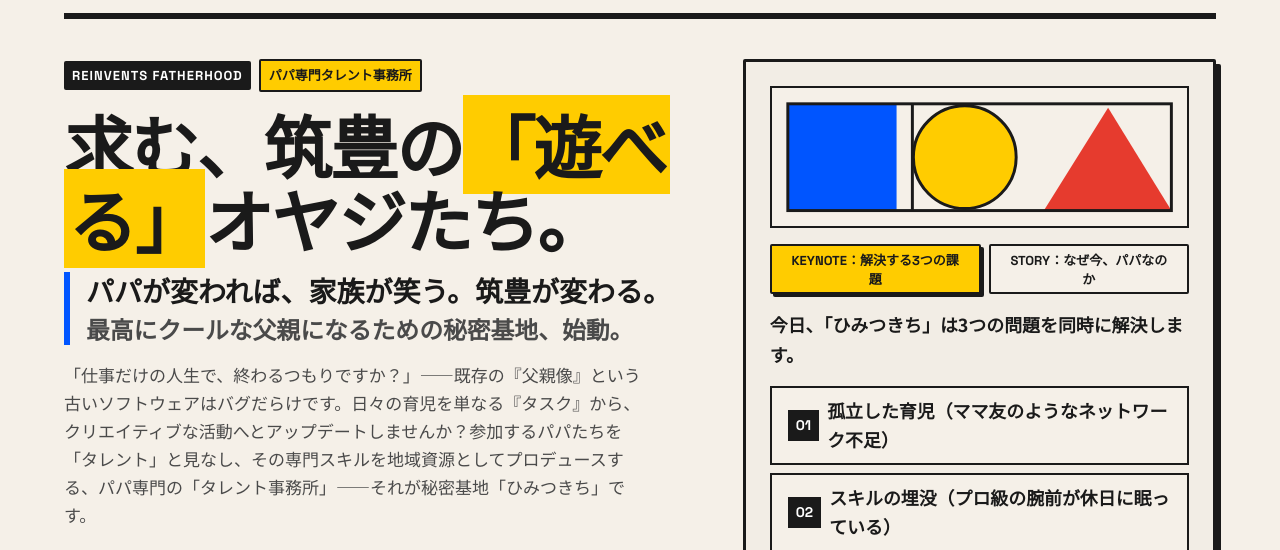
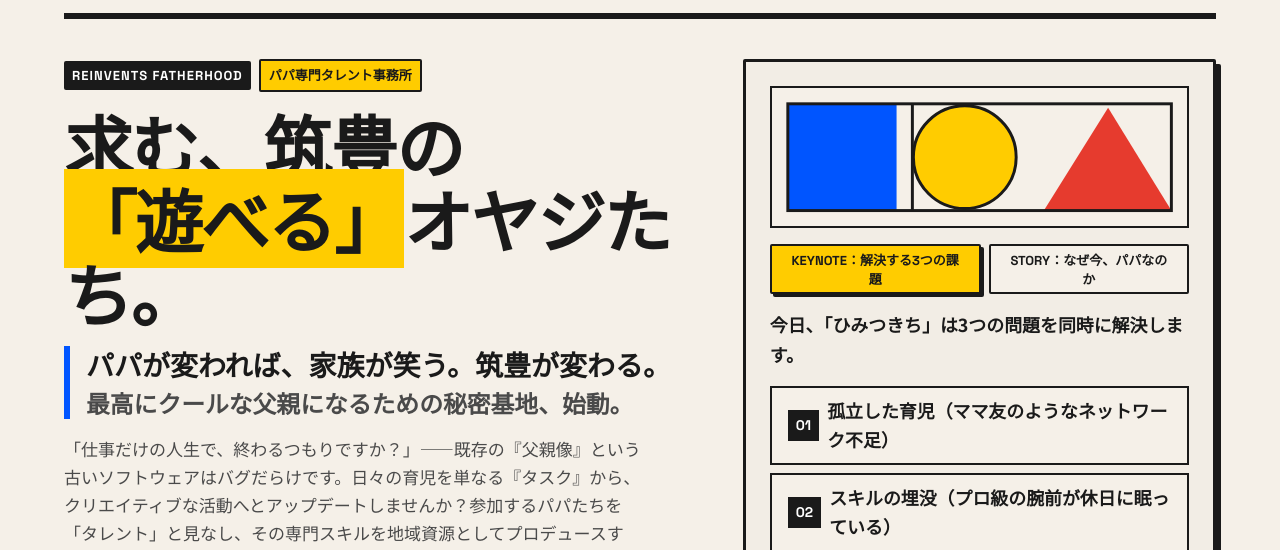
Before and after one commit to papamikkun-create/himitsukichi, a plain HTML site: page index.html in a window 1280 px wide. Shown: the part 71-621 px from the top of the page. Drawn offline with nearby package versions, Linux system fonts and the light colour scheme.

Commit message:
トップ見出しの「求む、筑豊の」の後ろに改行を追加

```diff
--- a/index.html
+++ b/index.html
@@ -1110,7 +1110,7 @@
             <span class="kicker-block">REINVENTS FATHERHOOD</span>
             <span class="kicker-block kicker-block-yellow kicker-jp">パパ専門タレント事務所</span>
           </div>
-          <h1 class="hero-title">求む、筑豊の<mark>「遊べる」</mark>オヤジたち。</h1>
+          <h1 class="hero-title">求む、筑豊の<br><mark>「遊べる」</mark>オヤジたち。</h1>
           <p class="hero-catchphrase">パパが変われば、家族が笑う。筑豊が変わる。<br><span style="font-size: 0.85em; color: var(--on-surface-variant);">最高にクールな父親になるための秘密基地、始動。</span></p>
           <p class="hero-lede">
             「仕事だけの人生で、終わるつもりですか？」——既存の『父親像』という古いソフトウェアはバグだらけです。日々の育児を単なる『タスク』から、クリエイティブな活動へとアップデートしませんか？参加するパパたちを「タレント」と見なし、その専門スキルを地域資源としてプロデュースする、パパ専門の「タレント事務所」——それが秘密基地「ひみつきち」です。
```
